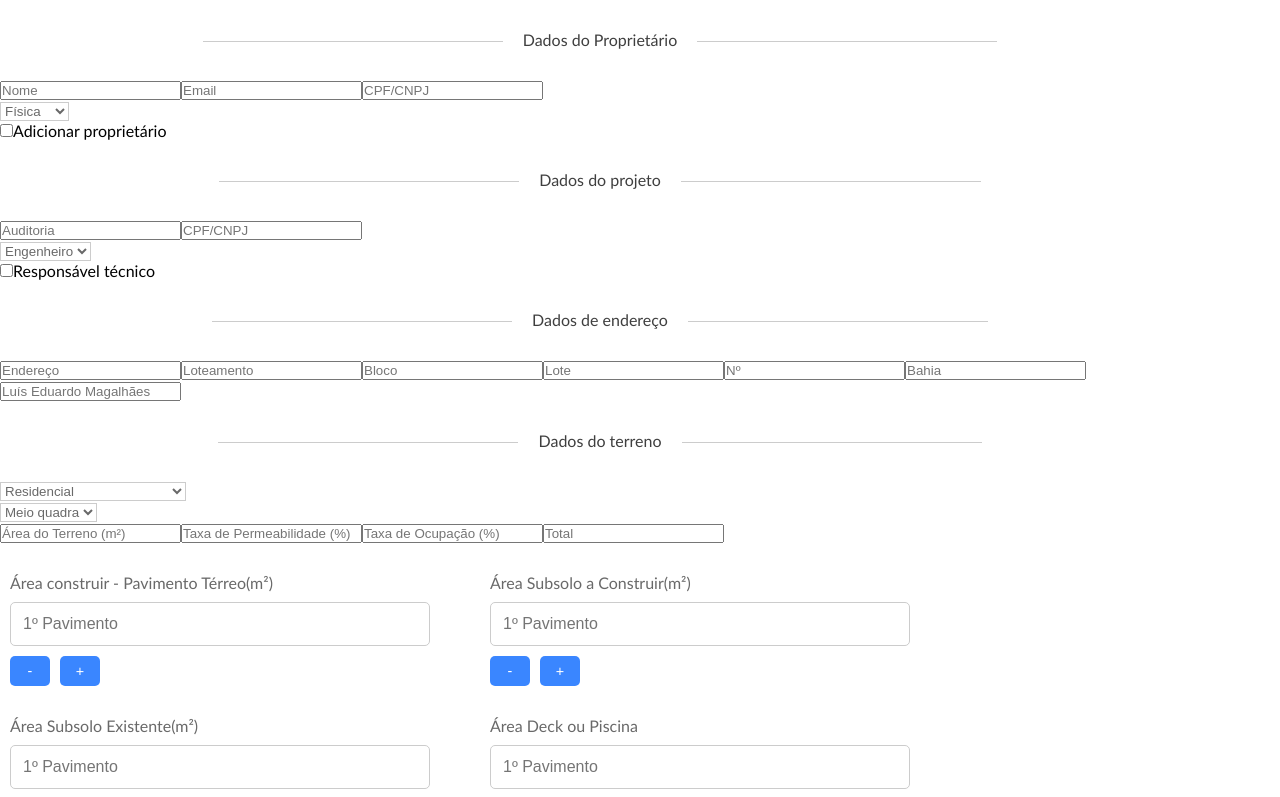
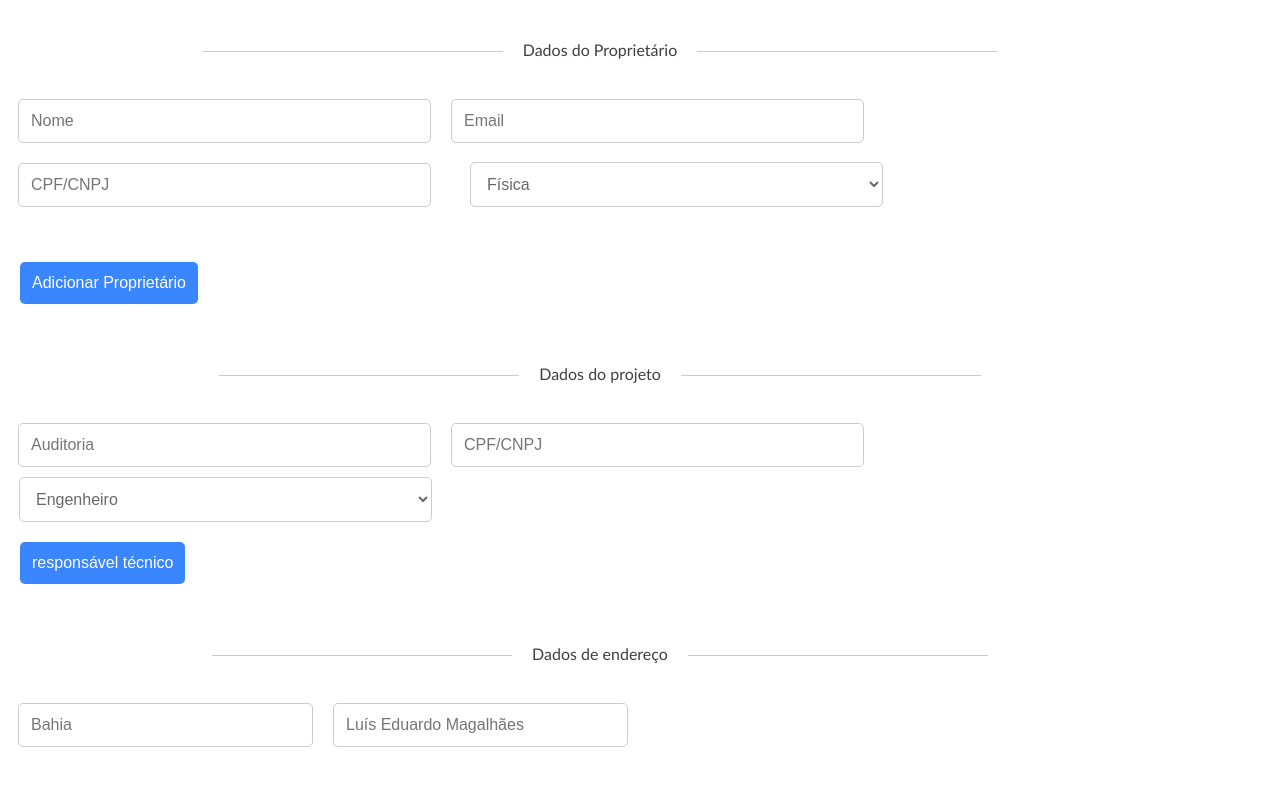
Before and after one commit to daniell0l/urbanismo-web, a React (Vite) app: page /Condominio in a window 1280 px wide. Shown: the top 797 px of the page. Built offline with nearby package versions, Linux system fonts and the light colour scheme; the HTML template or start-up script is replaced by a standard one.

Commit message:
adaptações para o código do condomínio

```diff
--- a/src/screens/condominio/index.tsx
+++ b/src/screens/condominio/index.tsx
@@ -1,30 +1,26 @@
 import React, { useState } from "react";
 import "./style.css";
-import AdicionarPavimentoButton from "../../components/buttonAddBasement";
+import AddOwnButton from "../../components/AddOwner";
+import AddTechinical from "../../components/AddTechinical";
 
 interface CadastroFormProps {
   onSubmit: (data: CadastroFormData) => void;
 }
 
 interface CadastroFormData {
-  nome: string;
+  name: string;
   email: string;
-  tipoPessoa: "Física" | "Jurídica";
+  typePeople: "Física" | "Jurídica";
   cpfCnpj: string;
-  adicionarProprietario: boolean;
-  proprietario: {
-    nome: string;
+  addOwn: boolean;
+  Own: {
+    name: string;
     email: string;
     cpfCnpj: string;
   };
   authorization: string;
   creaCau: string;
-  responsibleTechnical: boolean;
-  responsible: {
-    nome: string;
-    cpfCnpj: string;
-    role: "Engenheiro" | "Arquiteto";
-  };
+  responsibleTechnical: "Engenheiro" | "Arquiteto";
   address: string;
   subdivision: string;
   block: string;
@@ -41,41 +37,23 @@ interface CadastroFormData {
   | "institutional"
   | "shed"
   | "industrial";
-  permeabilityRate: string;
-  occupancyRate: string;
-  calculateTotal: string;
-  areaToBuildGroundFloor: boolean;
-  basementToBuild: boolean;
-  existingArea: boolean;
-  existingBasementArea: boolean;
-  deckOrPoolArea: boolean;
-  basementsToBuild: string[];
-  existingAreas: string[];
-  existingBasementAreas: string[];
-  deckOrPoolAreas: string[];
-  areaToBuildGroundFloors: string[];
 }
 
 const CadastroForm: React.FC<CadastroFormProps> = ({ onSubmit }) => {
   const [formData, setFormData] = useState<CadastroFormData>({
-    nome: "",
+    name: "",
     email: "",
-    tipoPessoa: "Física",
+    typePeople: "Física",
     cpfCnpj: "",
-    adicionarProprietario: false,
-    proprietario: {
-      nome: "",
+    addOwn: false,
+    Own: {
+      name: "",
       email: "",
       cpfCnpj: "",
     },
     authorization: "",
     creaCau: "",
-    responsibleTechnical: false,
-    responsible: {
-      nome: "",
-      cpfCnpj: "",
-      role: "Engenheiro",
-    },
+    responsibleTechnical: "Engenheiro",
     address: "",
     subdivision: "",
     block: "",
@@ -85,19 +63,6 @@ const CadastroForm: React.FC<CadastroFormProps> = ({ onSubmit }) => {
     landArea: "",
     landSituation: "Meio quadra",
     purposeWork: "residential",
-    permeabilityRate: "",
-    occupancyRate: "",
-    calculateTotal: "",
-    areaToBuildGroundFloor: false,
-    basementToBuild: false,
-    existingArea: false,
-    existingBasementArea: false,
-    deckOrPoolArea: false,
-    basementsToBuild: [],
-    existingAreas: [],
-    existingBasementAreas: [],
-    deckOrPoolAreas: [],
-    areaToBuildGroundFloors: [],
   });
 
   const handleInputChange = (event: React.ChangeEvent<HTMLInputElement>) => {
@@ -108,13 +73,23 @@ const CadastroForm: React.FC<CadastroFormProps> = ({ onSubmit }) => {
     });
   };
 
-  const handleTipoPessoaChange = (
+  const handleresponsibleTechnicalChange = (
     event: React.ChangeEvent<HTMLSelectElement>
   ) => {
     const { value } = event.target;
     setFormData({
       ...formData,
-      tipoPessoa: value as "Física" | "Jurídica",
+      responsibleTechnical: value as "Engenheiro" | "Arquiteto",
+    });
+  };
+
+  const handletypePeopleChange = (
+    event: React.ChangeEvent<HTMLSelectElement>
+  ) => {
+    const { value } = event.target;
+    setFormData({
+      ...formData,
+      typePeople: value as "Física" | "Jurídica",
     });
   };
 
@@ -130,54 +105,6 @@ const CadastroForm: React.FC<CadastroFormProps> = ({ onSubmit }) => {
         | "institutional"
         | "shed"
         | "industrial",
-    });
-  };
-
-  const handleAdicionarProprietarioChange = (
-    event: React.ChangeEvent<HTMLInputElement>
-  ) => {
-    const { checked } = event.target;
-    setFormData({
-      ...formData,
-      adicionarProprietario: checked,
-    });
-  };
-
-  const handleProprietarioChange = (
-    event: React.ChangeEvent<HTMLInputElement>
-  ) => {
-    const { name, value } = event.target;
-    setFormData({
-      ...formData,
-      proprietario: {
-        ...formData.proprietario,
-        [name]: value,
-      },
-    });
-  };
-
-  const handleResponsavelTecnicoChange = (
-    event: React.ChangeEvent<HTMLInputElement>
-  ) => {
-    const { checked } = event.target;
-    setFormData({
-      ...formData,
-      responsibleTechnical: checked,
-    });
-  };
-
-  const handleResponsavelChange = (
-    event:
-      | React.ChangeEvent<HTMLInputElement>
-      | React.ChangeEvent<HTMLSelectElement>
-  ) => {
-    const { name, value } = event.target;
-    setFormData({
-      ...formData,
-      responsible: {
-        ...formData.responsible,
-        [name]: value,
-      },
     });
   };
 
@@ -197,14 +124,14 @@ const CadastroForm: React.FC<CadastroFormProps> = ({ onSubmit }) => {
   return (
     <form onSubmit={handleSubmit}>
       <div id="container">
-        <div className="DadosProprietario">
+        <div className="ownerData">
           <span className="line-with-name">Dados do Proprietário</span>
           <div className="flex-container">
             <input
               type="text"
               placeholder="Nome"
-              name="nome"
-              value={formData.nome}
+              name="name"
+              value={formData.name}
               onChange={handleInputChange}
             />
             <input
@@ -222,59 +149,28 @@ const CadastroForm: React.FC<CadastroFormProps> = ({ onSubmit }) => {
               onChange={handleInputChange}
             />
           </div>
-          <div className="SelectTipoPessoa">
+          <div className="SelecttypePeople">
             <select
-              name="tipoPessoa"
-              value={formData.tipoPessoa}
-              onChange={handleTipoPessoaChange}
+              name="typePeople"
+              value={formData.typePeople}
+              onChange={handletypePeopleChange}
             >
               <option value="Física">Física</option>
               <option value="Jurídica">Jurídica</option>
             </select>
           </div>
-          <div className="checkboxOwner">
-            <input
-              type="checkbox"
-              name="adicionarProprietario"
-              checked={formData.adicionarProprietario}
-              onChange={handleAdicionarProprietarioChange}
-            />
-            <span>Adicionar proprietário</span>
+          <div className="addOwn">
+            <AddOwnButton></AddOwnButton>
           </div>
-          {formData.adicionarProprietario && (
-            <div className="flex-container">
-              <input
-                type="text"
-                placeholder="Nome"
-                name="nome"
-                value={formData.proprietario.nome}
-                onChange={handleProprietarioChange}
-              />
-              <input
-                type="email"
-                placeholder="Email"
-                name="email"
-                value={formData.proprietario.email}
-                onChange={handleProprietarioChange}
-              />
-              <input
-                type="text"
-                placeholder="CPF/CNPJ"
-                name="cpfCnpj"
-                value={formData.proprietario.cpfCnpj}
-                onChange={handleProprietarioChange}
-              />
         </div>
-          )}
-        </div>
-        <div className="DadosProprietario">
+        <div className="projectData">
           <span className="line-with-name">Dados do projeto</span>
           <div className="flex-container">
             <input
               type="text"
               placeholder="Auditoria"
-              name="nome"
-              value={formData.nome}
+              name="name"
+              value={formData.name}
               onChange={handleInputChange}
             />
             <input
@@ -287,93 +183,24 @@ const CadastroForm: React.FC<CadastroFormProps> = ({ onSubmit }) => {
           </div>
           <div className="SelectTechinical">
             <select
-              name="tipoPessoa"
-              value={formData.tipoPessoa}
-              onChange={handleTipoPessoaChange}
+              name="responsibleTechnical"
+              value={formData.responsibleTechnical}
+              onChange={handleresponsibleTechnicalChange}
             >
               <option value="Física">Engenheiro</option>
               <option value="Jurídica">Arquiteto</option>
             </select>
           </div>
-          <div className="checkboxTechnical">
-            <input
-              type="checkbox"
-              name="adicionar"
-              checked={formData.responsibleTechnical}
-              onChange={handleResponsavelTecnicoChange}
-            />
-            <span>Responsável técnico</span>
+          <div className="addTechinical">
+            <AddTechinical></AddTechinical>
           </div>
-          {formData.responsibleTechnical && (
-            <div className="flex-container">
-              <input
-                type="text"
-                placeholder="Nome"
-                name="nome"
-                value={formData.proprietario.nome}
-                onChange={handleResponsavelChange}
-              />
-              <input
-                type="email"
-                placeholder="Email"
-                name="email"
-                value={formData.proprietario.email}
-                onChange={handleResponsavelChange}
-              />
-              <input
-                type="text"
-                placeholder="CPF/CNPJ"
-                name="cpfCnpj"
-                value={formData.proprietario.cpfCnpj}
-                onChange={handleResponsavelChange}
-              />
         </div>
-          )}
-        </div>
-        <div className="DadosEndereco">
+        <div className="addresData">
           <span className="line-with-name">Dados de endereço</span>
-          <input
-            type="text"
-            placeholder="Endereço"
-            name="address"
-            value={formData.address}
-            onChange={handleInputChange}
-          />
-          <input
-            type="text"
-            placeholder="Loteamento"
-            name="subdivision"
-            value={formData.subdivision}
-            onChange={handleInputChange}
-          />
-          <input
-            className="min-Address"
-            type="text"
-            placeholder="Bloco"
-            name="block"
-            value={formData.block}
-            onChange={handleInputChange}
-          />
-          <input
-            className="min-Address"
-            type="text"
-            placeholder="Lote"
-            name="lot"
-            value={formData.lot}
-            onChange={handleInputChange}
-          />
-          <input
-            className="min-Address"
-            type="text"
-            placeholder="Nº"
-            name="number"
-            value={formData.number}
-            onChange={handleInputChange}
-          />
           <input readOnly type="text" placeholder="Bahia" />
           <input readOnly type="text" placeholder="Luís Eduardo Magalhães" />
         </div>
-        <div className="dadosTerreno">
+        <div className="propertyData">
           <span className="line-with-name">Dados do terreno</span>
           <div className="selectPurposeWork">
             <select
@@ -409,50 +236,6 @@ const CadastroForm: React.FC<CadastroFormProps> = ({ onSubmit }) => {
             value={formData.landArea}
             onChange={handleInputChange}
           />
-          <input
-            type="text"
-            placeholder="Taxa de Permeabilidade (%)"
-            name="permeabilityRate"
-            value={formData.permeabilityRate}
-            onChange={handleInputChange}
-          />
-          <input
-            type="text"
-            placeholder="Taxa de Ocupação (%)"
-            name="occupancyRate"
-            value={formData.occupancyRate}
-            onChange={handleInputChange}
-          />
-          <input
-            type="text"
-            placeholder="Total"
-            readOnly
-            value={formData.calculateTotal}
-          />
-          <label
-          className="AddBasementeLabel"
-          >
-            Área construir - Pavimento Térreo(m²)
-            <AdicionarPavimentoButton></AdicionarPavimentoButton>
-          </label>
-          <label
-          className="AddBasementeLabel"
-          >
-            Área Subsolo a Construir(m²)
-            <AdicionarPavimentoButton></AdicionarPavimentoButton>
-          </label>
-          <label
-          className="AddBasementeLabel"
-          >
-            Área Subsolo Existente(m²)
-            <AdicionarPavimentoButton></AdicionarPavimentoButton>
-          </label>
-          <label
-          className="AddBasementeLabel"
-          >
-            Área Deck ou Piscina
-            <AdicionarPavimentoButton></AdicionarPavimentoButton>
-          </label>
         </div>
         <button className="RegistrationProcessButton" type="submit">
           Cadastrar processo
--- a/src/screens/condominio/style.css
+++ b/src/screens/condominio/style.css
@@ -1,128 +1,130 @@
-/* #container {
+#container {
   max-width: 1200px;
   width: 100%;
   height: 100vh;
   background: #fff;
-  font-family: "Trebuchet MS", "Lucida Sans Unicode", "Lucida Grande", "Lucida Sans", Arial, sans-serif;
+  font-family: "Trebuchet MS", "Lucida Sans Unicode", "Lucida Grande",
+    "Lucida Sans", Arial, sans-serif;
 }
 
-.DadosProjeto,
-.DadosEndereco {
+select {
+  background: #fff;
+  color: #696969;
+  border: 1px solid #ccc;
+}
+
+.ownerData,
+.projectData,
+.addresData {
   width: 100%;
+  height: auto;
   padding: 10px;
   box-sizing: border-box;
 }
 
-.SelectTipoPessoa {
-  display: inline;
+.ownerData .flex-container,
+.projectData .flex-container,
+.addresData .flex-container {
+  display: flex;
+  flex-wrap: wrap;
 }
 
-.SelectTipoPessoa select{
-  border-radius: 5px;
-  font-size: 1em;
-  position: relative;
-  top: -60px;
-  left: 400px;
-  color: #696969;
-  background: #fff;
-}
-
-.SelectTipoPessoa option{
-  background-color: #fff;
-}
-
-
-.DadosProprietario input,
-.DadosProjeto input,
-.DadosEndereco input,
-.DadosProjeto select,
-.DadosEndereco select {
-  color: #696969;
-  background: #fff;
-  width: 100%;
+.ownerData .SelecttypePeople select {
+  width: 35%;
   padding: 12px;
-  margin-top: 20px;
+  top: -55px;
+  left: 440px;
   border-radius: 5px;
   margin-bottom: 10px;
   font-size: 1em;
+  margin-left: 20px;
+  position: relative;
+  right: 12px;
+  float: left;
 }
 
-.checkboxOwner {
-  display: block;
+.projectData .SelectTechinical select {
+  width: 35%;
+  padding: 12px;
+  top: 0px;
+  left: -11px;
+  border-radius: 5px;
+  margin-bottom: 10px;
+  font-size: 1em;
+  margin-left: 20px;
+  position: relative;
+  right: 12px;
 }
 
-.checkboxOwner span{
+.ownerData input,
+.projectData input,
+.addresData input {
+  width: 35%;
+  padding: 12px;
+  margin-top: 10px;
+  border-radius: 5px;
+  margin-bottom: 10px;
+  font-size: 1em;
+  border: 1px solid #ccc;
+  margin-left: 20px;
   position: relative;
-  right: 330px;
-  top: -10px;
+  right: 12px;
 }
 
-.checkboxOwner input{
-  position: relative;
-  right: 165px;
-  top: -10px;
-}
-
-.checkboxResponsabile {
-  flex-direction: row;
-}
-
-.checkboxResponsabile input{
+.addresData input {
+  width: 25%;
   margin-bottom: 10px;
 }
 
-.checkboxResponsabile input:checked{
-  display: flex;
-  flex-direction: row;
-  justify-content: center;
+.min-Address input {
+  width: 10%;
+  position: relative;
+  top: -65px;
+  left: 330px;
 }
 
-.DadosProprietario {
-  height: auto;
+.addOwn {
+  width: 100%;
+  display: flex;
+  flex-wrap: wrap;
 }
 
-.Reponsabile input, .Reponsabile select {
-  margin: 5px;
+.addOwn input {
+  width: 40%;
+  padding: 12px;
+  margin-top: -50px;
+  border-radius: 5px;
+  margin-bottom: 30px;
+  font-size: 1em;
+  border: 1px solid hsl(0, 0%, 80%);
+  margin-left: 20px;
 }
 
-.SelectTechinical select {
-  color: #696969;
-  background: #fff;
+.addOwn button {
+  padding: 12px;
+  margin-top: -50px;
+  border-radius: 5px;
+  margin-bottom: 10px;
+  font-size: 1em;
+  margin-left: 10px;
+  background: #3a86ff;
+  color: #fff;
+  border: none;
 }
 
-.checkboxResponsabile input{
-  display: flex;
-  flex-direction: column;
-  align-items: center;
+.addTechinical button {
+  padding: 12px;
+  margin-top: 10px;
+  border-radius: 5px;
+  margin-bottom: 10px;
+  font-size: 1em;
+  margin-left: 10px;
+  background: #3a86ff;
+  color: #fff;
+  border: none;
 }
 
-.checkboxTechnical {
-  position: relative;
-  right: 170px;
-  top: 40px;
-  padding-bottom: 60px;
-}
-
-.checkboxTechnical span{
-  position: relative;
-  right: 165px;
-  padding-bottom: 60px;
-
-}
-
-.propritarioButton {
-  border: none;
-  font-size: 1em;
-  color: #fff;
-  cursor: pointer;
-  text-transform: uppercase;
-  border-radius: 5px;
-  position: relative;
-  top: 150px;
-  left: -10px;
-}
-
-.DadosEndereco button {
+.addresData button {
   height: 50px;
   background: #3a86ff;
   border: none;
@@ -134,7 +136,7 @@
   margin-bottom: 10px;
 }
 
-.dadosTerreno select{
+.propertyData select {
   width: 35%;
   padding: 12px;
   margin-top: 20px;
@@ -147,16 +149,16 @@
   float: left;
   color: #696969;
   background: #fff;
-  border:1px solid #ccc;
+  border: 1px solid #ccc;
 }
 
-.dadosTerreno select option{
+.propertyData select option {
   font-size: 1em;
   color: #696969;
   background: #fff;
 }
 
-.dadosTerreno input{
+.propertyData input {
   width: 35%;
   padding: 12px;
   margin-top: 10px;
@@ -169,22 +171,9 @@
   right: 12px;
 }
 
-.dadosTerreno {
+.propertyData {
   width: 100%;
   height: auto;
-}
-
-.AddBasementeLabel input{
-  width: 100%;
-  padding: 12px;
-  margin-top: 10px;
-  border-radius: 5px;
-  margin-bottom: 10px;
-  font-size: 1em;
-  border: 1px solid #ccc;
-  margin-left: 20px;
-  position: relative;
-  right: 20px;
 }
 
 .AddBasementeLabel {
@@ -195,20 +184,6 @@
   margin-right: 50px;
   float: left;
 }
-
-.AddBasementeLabel button {
-  padding: 10px 20px;
-  background: #3a86ff;
-  border: none;
-  font-size: 1em;
-  color: #fff;
-  cursor: pointer;
-  text-transform: uppercase;
-  border-radius: 5px;
-  margin-bottom: 5px;
-  margin-top: 10px;
-}
-
 
 .RegistrationProcessButton {
   padding: 15px 50px;
@@ -221,6 +196,8 @@
   border-radius: 5px;
   margin-bottom: 10px;
   margin-top: 50px;
+  position: relative;
+  left: 445px;
 }
 
 .RegistrationProcessButton:hover,
@@ -235,18 +212,18 @@
     flex-direction: column;
   }
 
-  .DadosProprietario,
-  .DadosProjeto,
-  .DadosEndereco {
+  .ownerData,
+  .projectData,
+  .addresData {
     width: 100%;
   }
 
-  .DadosProprietario input,
-  .DadosProjeto input,
-  .DadosEndereco input,
-  .DadosProprietario select,
-  .DadosProjeto select,
-  .DadosEndereco select {
+  .ownerData input,
+  .projectData input,
+  .addresData input,
+  .ownerData select,
+  .projectData select,
+  .addresData select {
     margin-right: 0;
   }
-} */
+}
```
Lines whose indentation alone changed are shown as unchanged.
